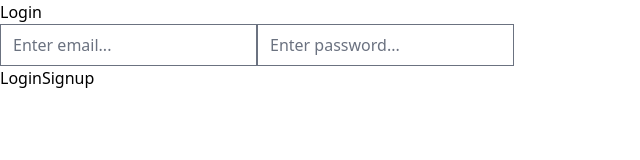
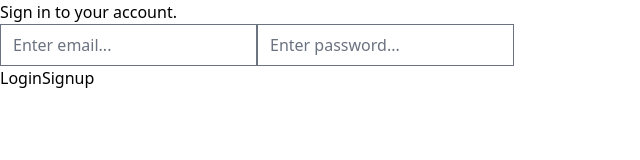
Before and after one commit to patrickoser/comparable-lists, a React (Vite) app: page /login in a window 1280 px wide. Shown: the top 160 px of the page, without its empty margins (0-640 px from the left). Built offline with nearby package versions, Linux system fonts and the light colour scheme.

Commit message:
Change h2 on Login.

```diff
--- a/src/components/Login.jsx
+++ b/src/components/Login.jsx
@@ -11,7 +11,7 @@ const Login = () => {
 
     return (
         <main>
-            <h2>Login</h2>
+            <h2>Sign in to your account.</h2>
             <form onSubmit={handleLogin}>
                 <section>
                     <input
```
